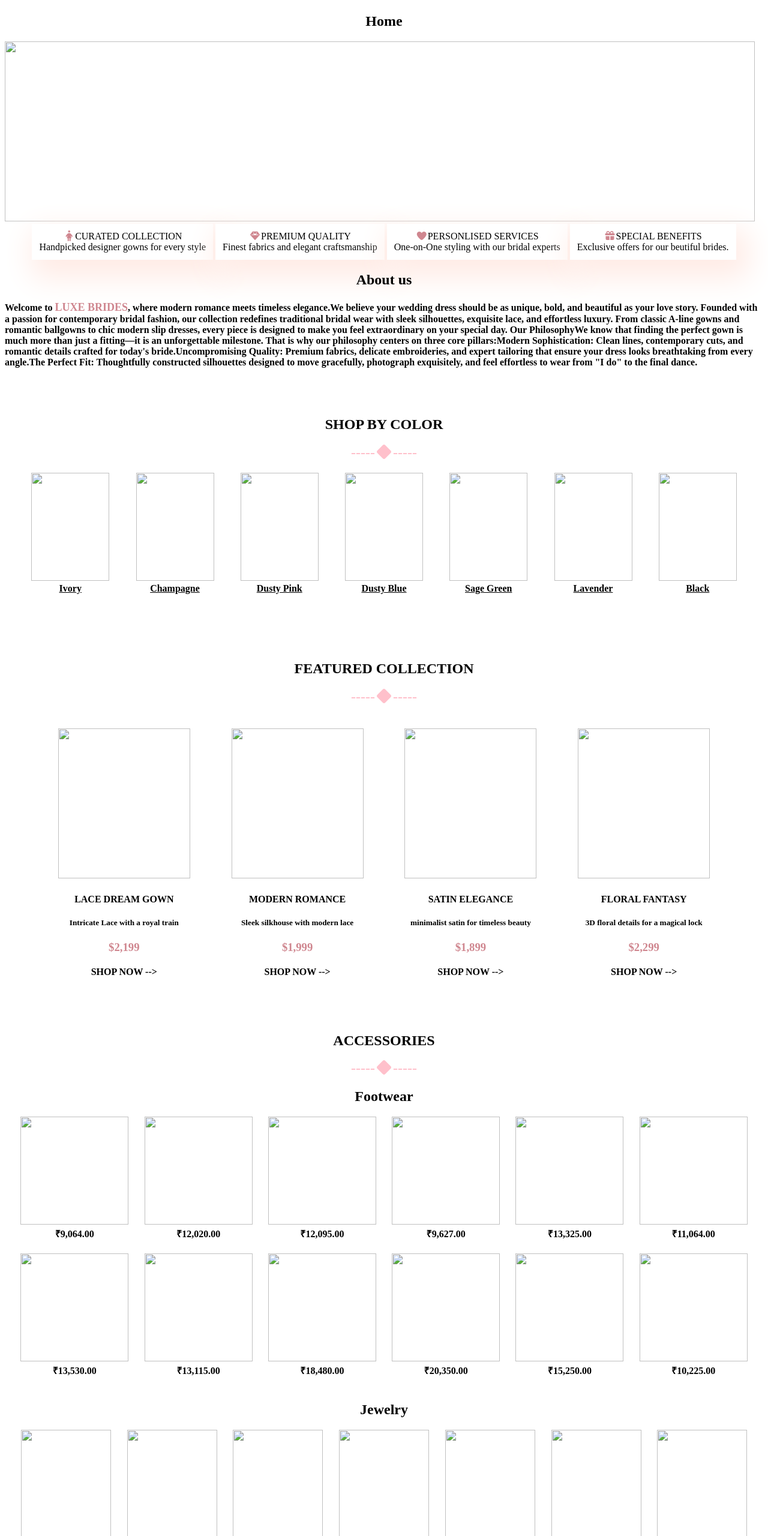
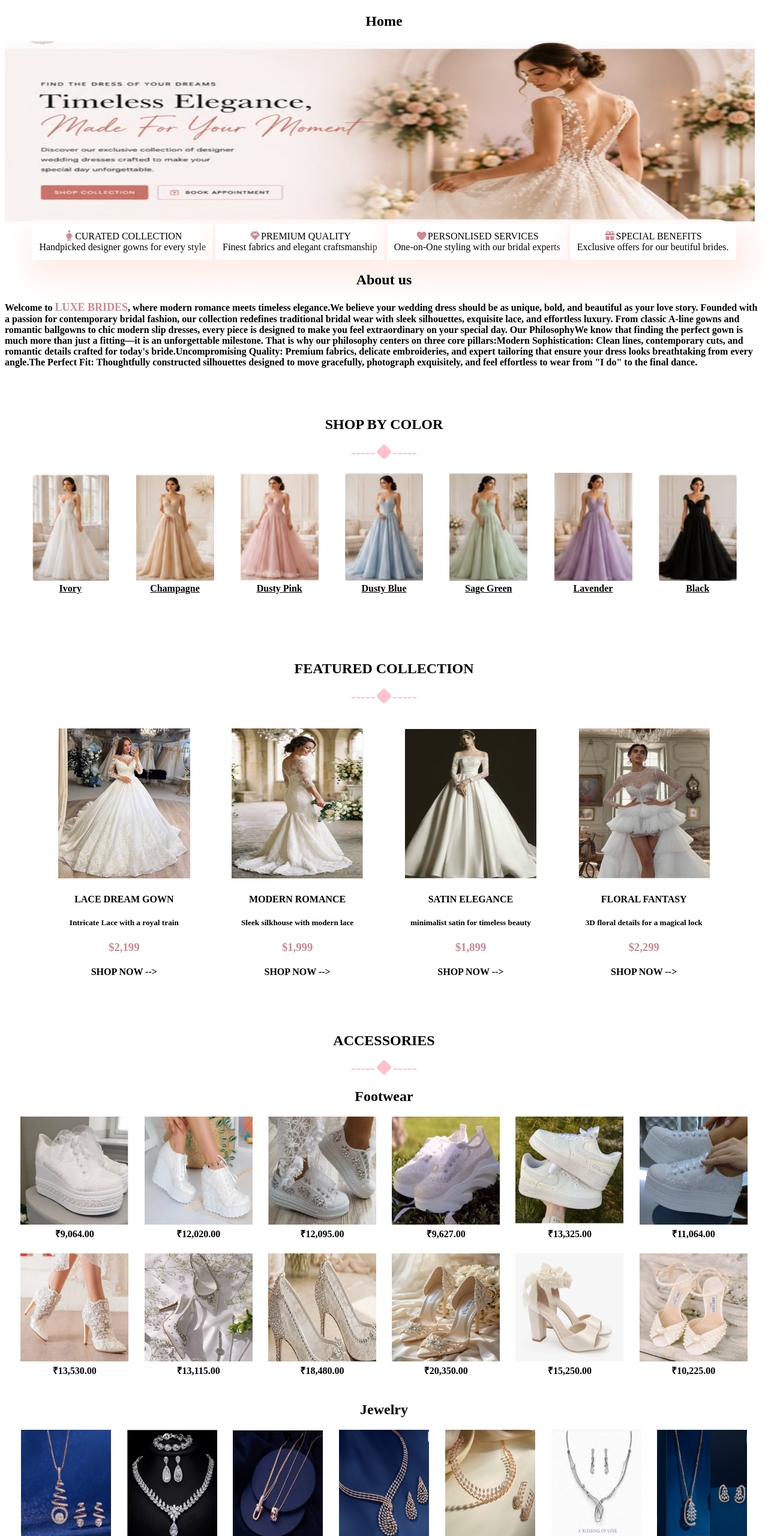
Before and after one commit to yogitamandrawaliya2008-crypto/Design-Project, a plain HTML site: page index.html in a window 1280 px wide. Shown: the part 240-2800 px from the top of the page at 60% size. Drawn offline with Linux system fonts and the light colour scheme.

Commit message:
Update index.html

```diff
--- a/index.html
+++ b/index.html
@@ -5,7 +5,7 @@
 	<meta charset="utf-8">
 	<meta name="viewport" content="width=device-width, initial-scale=1">
 	<!-- Favicon temporarily disabled -->
-	<link rel="icon" type="text/css" href="images/Screenshot 2026-09-09 210133.png" width="1200px" height="300px">
+	<link rel="icon" type="text/css" href="Screenshot 2026-09-09 210133.png" width="1200px" height="300px">
 	<link rel="stylesheet" type="text/css" href="design.css">
 	<link rel="stylesheet" href="https://cdnjs.cloudflare.com/ajax/libs/font-awesome/7.3.1/css/all.min.css" integrity="sha512-QeR2VH+lsBE5LSAe1Q5EnTBbe7XTBubt8dG93Y7gidSgdMCr8nVqKcfKAMyN96SV8KDbZVTDXChatu5G2KQGzg==" crossorigin="anonymous" referrerpolicy="no-referrer">
 </head>
@@ -24,7 +24,7 @@
 		</div>
 	</div>
 	<nav class="click">
-		<h1 align="left" class="one"><img src="images/Logo.png" height="50px" width="50px"/>
+		<h1 align="left" class="one"><img src="Logo.png" height="50px" width="50px"/>
 		LUXE BRIDES
 		<h3 align="left" class="one">Bridal Boutique</h3>
 		</h1>
@@ -46,7 +46,7 @@
 	</nav>
 	<section>
 		<h2 align="center" id="Home">Home</h2>
-		<img src="images/Banner.png" class="banner">
+		<img src="Banner.png" class="banner">
 		<nav>
 			<div><i class="fa-solid fa-person-dress color"></i>CURATED COLLECTION<br/>Handpicked designer gowns for every style</div>
 			<div><i class="fa-solid fa-gem color"></i>PREMIUM QUALITY <br/>Finest fabrics and elegant craftsmanship</div>
@@ -66,37 +66,37 @@
 
 			<div class="shop-div" >
 				<div>
-					<img src="images/picture1.png" class="size"/>
+					<img src="picture1.png" class="size"/>
 	 				<h4 class="center"><u>Ivory</u></h4>
 				</div>
 
 				<div>
-					<img src="images/picture2.png" class="size"/>
+					<img src="picture2.png" class="size"/>
 					<h4 class="center"><u>Champagne</u></h4>
 				</div>
 
 				<div>
-					<img src="images/picture3.png" class="size"/>
+					<img src="picture3.png" class="size"/>
 					<h4 class="center"><u>Dusty Pink</u></h4>
 				</div>
 
 				<div>
-					<img src="images/picture4.png" class="size"/>
+					<img src="picture4.png" class="size"/>
 					<h4 class="center"><u>Dusty Blue</u></h4>
 				</div>
 
 				<div>
-					<img src="images/picture5.png" class="size"/>
+					<img src="picture5.png" class="size"/>
 					<h4 class="center"><u>Sage Green</u></h4>
 				</div>
 
 				<div>
-					<img src="images/picture6.png" class="size"/>
+					<img src="picture6.png" class="size"/>
 					<h4 class="center"><u>Lavender</u></h4>
 				</div>
 
 				<div>
-					<img src="images/picture7.png" class="size"/>
+					<img src="picture7.png" class="size"/>
 					<h4 class="center"><u>Black</u></h4>
 				</div>
 
@@ -108,7 +108,7 @@
 
 		<div class="price" >
 			<div>
-				<img src="images/gown1.png"  class="display"/>
+				<img src="gown1.png"  class="display"/>
 				<div class="title">
 					<h4>LACE DREAM GOWN</h4>
 					<h5>Intricate Lace with a royal train</h5>
@@ -117,7 +117,7 @@
 				</div>
 			</div>
 			<div>
-				<img src="images/gown2.png"  class="display"/>
+				<img src="gown2.png"  class="display"/>
 				<div class="title">
 					<h4>MODERN ROMANCE</h4>
 					<h5>Sleek silkhouse with modern lace</h5>
@@ -126,7 +126,7 @@
 				</div>
 			</div>
 			<div>
-				<img src="images/gown3.png"  class="display"/>
+				<img src="gown3.png"  class="display"/>
 				<div class="title">
 					<h4>SATIN ELEGANCE</h4>
 					<h5>minimalist satin for timeless beauty</h5>
@@ -135,7 +135,7 @@
 				</div>
 			</div>
 			<div>
-				<img src="images/gown4.png"  class="display"/>
+				<img src="gown4.png"  class="display"/>
 				<div class="title">
 					<h4>FLORAL FANTASY</h4>
 					<h5>3D floral details for a magical lock</h5>
@@ -151,32 +151,32 @@
 		<h2 align="center" id="Footwear">Footwear</h2>
 			<div class="shoes_img">
 				<div>
-					<img src="images/shoes1.png" class="shoes"/>
+					<img src="shoes1.png" class="shoes"/>
 		 			<h4 class="center">₹9,064.00</h4>
 				</div>
 
 				<div>
-					<img src="images/shoes2.png" class="shoes"/>
+					<img src="shoes2.png" class="shoes"/>
 					<h4 class="center">₹12,020.00</h4>
 				</div>
 
 				<div>
-					<img src="images/shoes3.png" class="shoes"/>
+					<img src="shoes3.png" class="shoes"/>
 					<h4 class="center">₹12,095.00</h4>
 				</div>
 
 				<div>
-					<img src="images/shoes4.png" class="shoes"/>
+					<img src="shoes4.png" class="shoes"/>
 					<h4 class="center">₹9,627.00</h4>
 				</div>
 
 				<div>
-					<img src="images/shoes5.png" class="shoes"/>
+					<img src="shoes5.png" class="shoes"/>
 					<h4 class="center">₹13,325.00</h4>
 				</div>
 
 				<div>
-					<img src="images/shoes6.png" class="shoes" />
+					<img src="shoes6.png" class="shoes" />
 					<h4 class="center">₹11,064.00</h4>
 				</div>
 
@@ -184,32 +184,32 @@
 
 			<div class="heel_img">
 				<div>
-					<img src="images/heels1.png" class="heels"/>
+					<img src="heels1.png" class="heels"/>
 		 			<h4 class="center">₹13,530.00</h4>
 				</div>
 
 				<div>
-					<img src="images/heels2.png" class="heels"/>
+					<img src="heels2.png" class="heels"/>
 					<h4 class="center">₹13,115.00</h4>
 				</div>
 
 				<div>
-					<img src="images/heels3.png" class="heels"/>
+					<img src="heels3.png" class="heels"/>
 					<h4 class="center">₹18,480.00</h4>
 				</div>
 
 				<div>
-					<img src="images/heels4.png" class="heels"/>
+					<img src="heels4.png" class="heels"/>
 					<h4 class="center">₹20,350.00</h4>
 				</div>
 
 				<div>
-					<img src="images/heels5.png" class="heels"/>
+					<img src="heels5.png" class="heels"/>
 					<h4 class="center">₹15,250.00</h4>
 				</div>
 
 				<div>
-					<img src="images/heels6.png" class="heels" />
+					<img src="heels6.png" class="heels" />
 					<h4 class="center">₹10,225.00</h4>
 				</div>
 			</div>
@@ -218,74 +218,74 @@
 
 			<div class="j_img" >
 				<div>
-					<img src="images/j1.png" class="jewelry"/>
+					<img src="j1.png" class="jewelry"/>
 	 				<h4 class="center">₹24,249.00</h4>
 				</div>
 
 				<div>
-					<img src="images/j2.png" class="jewelry"/>
+					<img src="j2.png" class="jewelry"/>
 					<h4 class="center">₹48,358.00</h4>
 				</div>
 
 				<div>
-					<img src="images/j3.png" class="jewelry"/>
+					<img src="j3.png" class="jewelry"/>
 					<h4 class="center">₹20,467.00</h4>
 				</div>
 
 				<div>
-					<img src="images/j4.png" class="jewelry"/>
+					<img src="j4.png" class="jewelry"/>
 					<h4 class="center">₹45,699.00</h4>
 				</div>
 
 				<div>
-					<img src="images/j5.png" class="jewelry"/>
+					<img src="j5.png" class="jewelry"/>
 					<h4 class="center">₹32,580.00</h4>
 				</div>
 
 				<div>
-					<img src="images/j6.png" class="jewelry"/>
+					<img src="j6.png" class="jewelry"/>
 					<h4 class="center">₹25,940.00</h4>
 				</div>
 
 				<div>
-					<img src="images/j7.png" class="jewelry"/>
+					<img src="j7.png" class="jewelry"/>
 					<h4 class="center">₹22,399.00</h4>
 				</div>
 			</div>
 
 			<div class="bngl_img">
 				<div>
-					<img src="images/H1.png" class="bangle"/>
+					<img src="H1.png" class="bangle"/>
 	 				<h4 class="center">₹1350.00</h4>
 				</div>
 
 				<div>
-					<img src="images/H2.png" class="bangle"/>
+					<img src="H2.png" class="bangle"/>
 					<h4 class="center">₹1830.00</h4>
 				</div>
 
 				<div>
-					<img src="images/H3.png" class="bangle"/>
+					<img src="H3.png" class="bangle"/>
 					<h4 class="center">₹750.00</h4>
 				</div>
 
 				<div>
-					<img src="images/H4.png" class="bangle"/>
+					<img src="H4.png" class="bangle"/>
 					<h4 class="center">₹1560.00</h4>
 				</div>
 
 				<div>
-					<img src="images/H5.png" class="bangle"/>
+					<img src="H5.png" class="bangle"/>
 					<h4 class="center">₹1205.00</h4>
 				</div>
 
 				<div>
-					<img src="images/H6.png" class="bangle"/>
+					<img src="H6.png" class="bangle"/>
 					<h4 class="center">₹580.00</h4>
 				</div>
 
 				<div>
-					<img src="images/H7.png" class="bangle"/>
+					<img src="H7.png" class="bangle"/>
 					<h4 class="center">₹945.00</h4>
 				</div>
 			</div>
@@ -294,32 +294,32 @@
 
 			<div class="bou_img">
 				<div>
-					<img src="images/b1.png" class="Bouquet"/>
+					<img src="b1.png" class="Bouquet"/>
 	 				<h4 class="center">₹1500.00</h4>
 				</div>
 
 				<div>
-					<img src="images/b2.png" class="Bouquet"/>
+					<img src="b2.png" class="Bouquet"/>
 					<h4 class="center">₹1000.00</h4>
 				</div>
 
 				<div>
-					<img src="images/b3.png" class="Bouquet"/>
+					<img src="b3.png" class="Bouquet"/>
 					<h4 class="center">₹800.00</h4>
 				</div>
 
 				<div>
-					<img src="images/b4.png" class="Bouquet"/>
+					<img src="b4.png" class="Bouquet"/>
 					<h4 class="center">₹1000.00</h4>
 				</div>
 
 				<div>
-					<img src="images/b6.png" class="Bouquet"/>
+					<img src="b6.png" class="Bouquet"/>
 					<h4 class="center">₹1800.00</h4>
 				</div>
 
 				<div>
-					<img src="images/b7.png" class="Bouquet"/>
+					<img src="b7.png" class="Bouquet"/>
 					<h4 class="center">₹2000.00</h4>
 				</div>
 			</div>
@@ -331,15 +331,15 @@
 		<h2 align="center" id="real_bride">Real Brides</h2>
 		<div class="real">
 			<div>
-				<img src="images/r1.png" class="bride"/>
+				<img src="r1.png" class="bride"/>
 			</div>
 
 			<div>
-				<img src="images/r2.png" class="bride"/>
+				<img src="r2.png" class="bride"/>
 			</div>
 
 			<div>
-				<img src="images/r3.png" class="bride"/>
+				<img src="r3.png" class="bride"/>
 			</div>
 		</div>
 	</section>
@@ -375,9 +375,9 @@
 			<div class="footer">
 				<div>
 					<ul>
-						<li><img src="images/P1.png" class="img"></li>
-						<li><img src="images/P2.png" class="img"></li>
-						<li><img src="images/P3.png" class="img"></li>
+						<li><img src="P1.png" class="img"></li>
+						<li><img src="P2.png" class="img"></li>
+						<li><img src="P3.png" class="img"></li>
 					</ul>
 				</div>
 				<div class="star">
```
